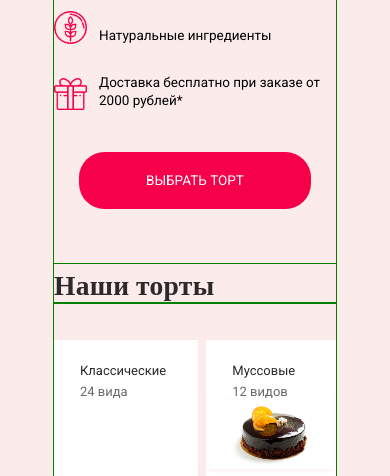
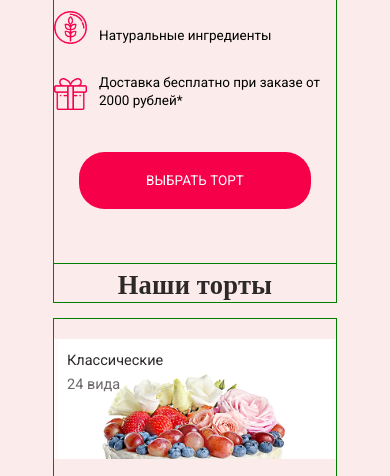
Before and after one commit to stryukovap/cake-on-order, a plain HTML site: page index.html in a window 390 px wide. Shown: the part 366-842 px from the top of the page. Drawn offline with nearby package versions, Linux system fonts and the light colour scheme.

Commit message:
add section tort mobile @media test

```diff
--- a/scss/style.scss
+++ b/scss/style.scss
@@ -415,7 +415,13 @@ body {
             font-size: 27.5px;
             line-height: 1.44;
             letter-spacing: 0.3px;
+            margin-bottom: 17px;
         }
+        @media screen and (max-width: 768px){
+            font-size: 26.5px;
+            text-align: center;
+        }
+
     }
     &__cards {
         display: flex;
@@ -434,8 +440,13 @@ body {
         flex-direction: column;
         margin-top: 45px;
         @media screen and (max-width: 1366px) {
-            margin-top: 37px;
+            margin-top: 20px;
             height: 388px;
+        }
+        @media screen and (max-width: 768px){
+            width: 100%;
+            height: 120px;
+            background-position-y: -8px;
         }
         &--half {
             height: 304px;
@@ -445,6 +456,9 @@ body {
                 &:nth-child(2) {
                     margin-top: 20px;
                 }
+            }
+            @media screen and (max-width: 768px){
+                height: 120px;
             }
         }
         &--classic {
@@ -471,6 +485,9 @@ body {
         display: flex;
         flex-direction: column;
         justify-content: space-between;
+        @media screen and (max-width: 768px){
+            width: 100%;
+        }
     }
     &__title {
         margin: 0;
@@ -490,6 +507,11 @@ body {
             padding-top: 23px;
             padding-left: 26px;
         }
+        @media screen and (max-width: 768px){
+            font-size: 14.5px;
+            padding-top: 13px;
+            padding-left: 13px;
+        }
     }
     &__value {
         font-family: 'Roboto', sans-serif;
@@ -507,6 +529,11 @@ body {
             font-size: 13px;
             padding-left: 26px;
             margin-top: 6px;
+        }
+        @media screen and (max-width: 768px){
+            font-size: 14.5px;
+            padding-left: 13px;
+            margin-top: 7px;
         }
     }
     &__link {
@@ -528,6 +555,9 @@ body {
             padding-right: 72px;
             padding-bottom: 20px;
         }
+        @media screen and (max-width: 768px){
+            display: none;
+        }
     }
 }
 .fas{
```
Also changed, not shown: css/style.css, 1 other file.
